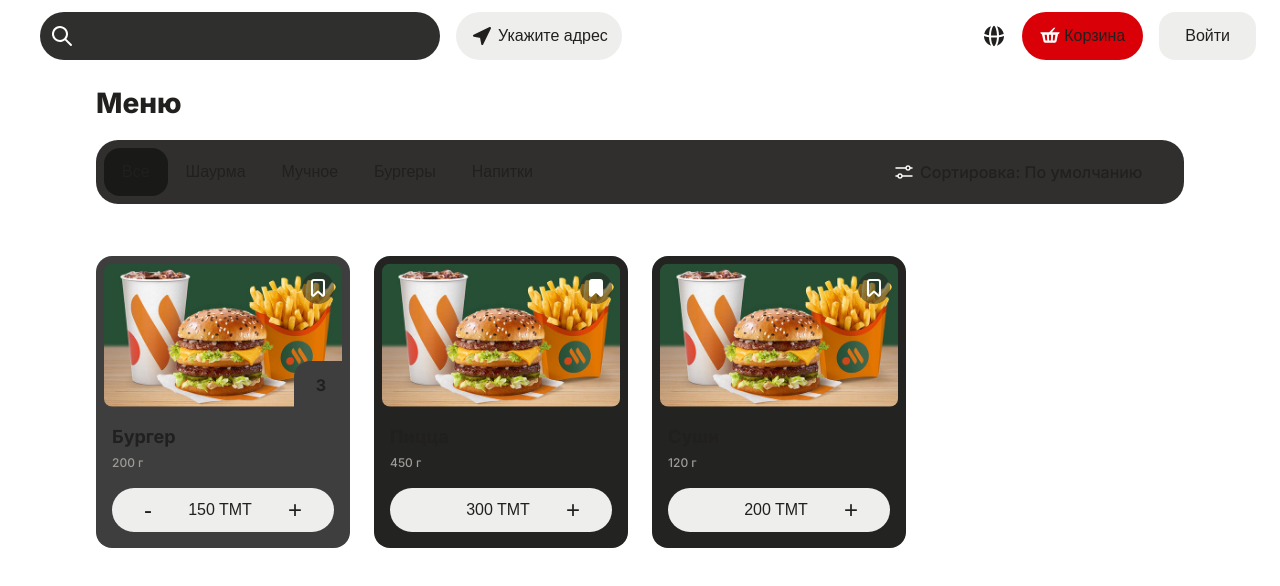
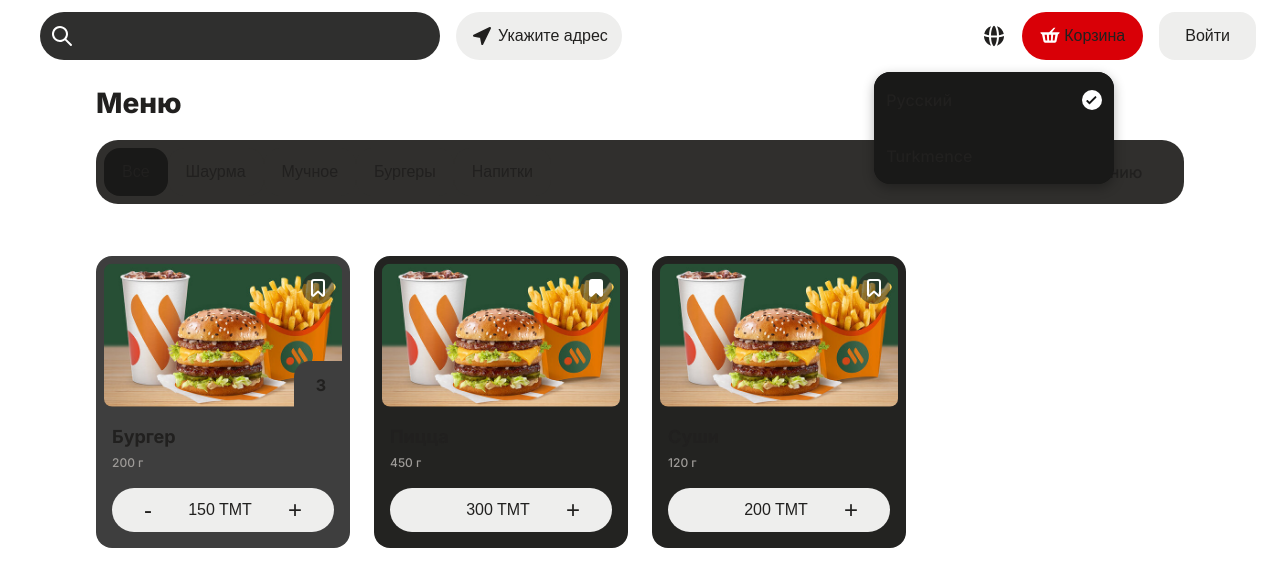
Before and after one commit to RaiseOnce/my-cafe, a Next.js app: page / in a window 1280 px wide. Both pictures are taken after a click on the button 994 px from the left and 36 px from the top of the page. Shown: the top 586 px of the page. Built offline with nearby package versions, Linux system fonts and the light colour scheme.

Commit message:
lang popup is done

```diff
--- a/src/components/Header/Header.module.scss
+++ b/src/components/Header/Header.module.scss
@@ -196,6 +196,83 @@
   fill: #ffffff;
 }
 
+.langOptions {
+  position: absolute;
+  width: 240px;
+  top: 60px;
+  left: 50%;
+  transform: translateX(-50%);
+  display: flex;
+  flex-wrap: nowrap;
+  flex-direction: column;
+  list-style-type: none;
+  border-radius: 16px;
+  background-color: #191918;
+
+  opacity: 0;
+  overflow: hidden;
+  transition: all 0.3s ease;
+  pointer-events: none;
+
+  box-shadow: rgba(0, 0, 0, 0.3) 0px 4px 12px;
+
+  &.open {
+    opacity: 1;
+    pointer-events: auto;
+  }
+
+  & li:first-child {
+    border-top-left-radius: 16px;
+    border-top-right-radius: 16px;
+  }
+
+  & li:last-child {
+    border-bottom-left-radius: 16px;
+    border-bottom-right-radius: 16px;
+  }
+}
+
+.langOption {
+  width: 100%;
+  padding: 16px 12px 16px 12px;
+  display: flex;
+  align-items: center;
+  justify-content: space-between;
+  background-color: inherit;
+  border: none;
+  color: inherit;
+  font-size: 16px;
+  cursor: pointer;
+  border-radius: 0;
+  transition: all 0.2s ease;
+
+  &:hover {
+    background-color: #2f2f2e;
+  }
+
+  &:first-child {
+    border-top-left-radius: 16px;
+    border-top-right-radius: 16px;
+  }
+
+  &:last-child {
+    border-bottom-left-radius: 16px;
+    border-bottom-right-radius: 16px;
+  }
+}
+
+.check {
+  display: flex;
+  align-items: center;
+  justify-content: center;
+  background-color: #ffffff;
+  border-radius: 100px;
+}
+
+.checkSvg {
+  stroke: black;
+}
+
 .cartBtn {
   margin-left: 8px;
   height: 48px;
--- a/src/components/Header/Header.tsx
+++ b/src/components/Header/Header.tsx
@@ -1,4 +1,6 @@
-import React from 'react'
+'use client'
+
+import React, { useEffect, useRef, useState } from 'react'
 import styles from './Header.module.scss'
 import { Container } from '../Container/Container'
 import { Logo } from '../../assets/Logo'
@@ -11,9 +13,45 @@ import { Time } from '@/assets/Time'
 import { Navigator } from '@/assets/Navigator'
 import { Basket } from '@/assets/Basket'
 import { Popup } from '@/assets/Popup'
+import { Check } from '@/assets/Check'
 type Props = {}
 
 export default function Header({}: Props) {
+  const langOptions = ['Русский', 'Turkmence']
+
+  // состояние активной сортировки
+  const [activeLang, setActiveLang] = useState(langOptions[0])
+
+  // новое состояние для модалки сортировки
+  const [isLangOpen, setIsLangOpen] = useState(false)
+
+  const toggleLang = () => setIsLangOpen(!isLangOpen)
+
+  const handleLangSelect = (option: string) => {
+    setActiveLang(option)
+    setIsLangOpen(false) // закрываем модалку после выбора
+  }
+
+  const langRef = useRef<HTMLUListElement>(null)
+
+  useEffect(() => {
+    const handleClickOutside = (event: MouseEvent) => {
+      if (langRef.current && !langRef.current.contains(event.target as Node)) {
+        setIsLangOpen(false)
+      }
+    }
+
+    if (isLangOpen) {
+      document.addEventListener('mousedown', handleClickOutside)
+    } else {
+      document.removeEventListener('mousedown', handleClickOutside)
+    }
+
+    return () => {
+      document.removeEventListener('mousedown', handleClickOutside)
+    }
+  }, [isLangOpen])
+
   return (
     <header className={styles.header}>
       <Container className={styles.container}>
@@ -51,7 +89,7 @@ export default function Header({}: Props) {
         </div>
 
         <div className={styles.right}>
-          <div className={styles.langWrapper}>
+          <div className={styles.langWrapper} onClick={toggleLang}>
             <Button className={styles.langBtn}>
               <Globe />
             </Button>
@@ -59,6 +97,34 @@ export default function Header({}: Props) {
               <div className={styles.popupText}>Сменить язык</div>
               <Popup className={styles.popupSvg} />
             </div>
+            <ul
+              ref={langRef}
+              className={`${styles.langOptions} ${
+                isLangOpen ? styles.open : ''
+              }`}
+            >
+              {langOptions.map((option) => {
+                const isActive = activeLang === option
+                return (
+                  <li
+                    key={option}
+                    className={`${styles.langOption} ${
+                      isActive ? styles.activeLangOption : ''
+                    }`}
+                    onClick={() => handleLangSelect(option)}
+                  >
+                    <span>{option}</span>
+                    {isActive ? (
+                      <span className={styles.check}>
+                        <Check className={styles.checkSvg} />
+                      </span>
+                    ) : (
+                      ''
+                    )}
+                  </li>
+                )
+              })}
+            </ul>
           </div>
           <Button className={styles.cartBtn}>
             <Basket className={styles.cartSvg} />
```
